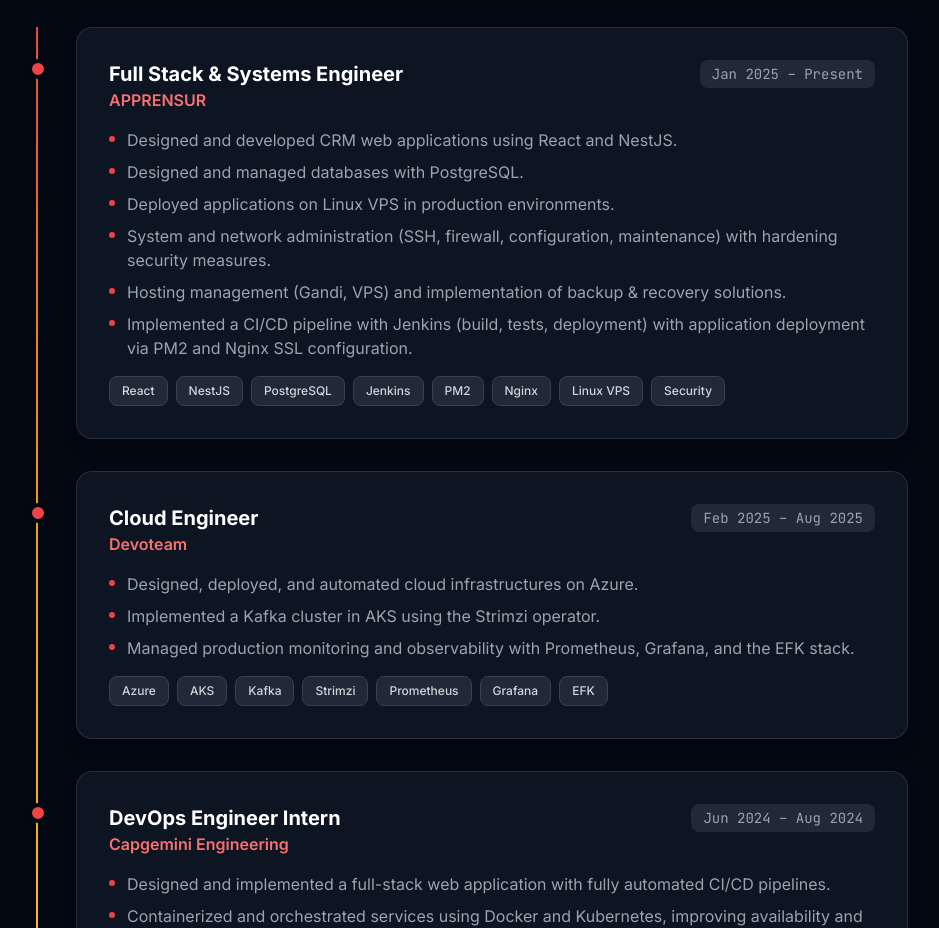
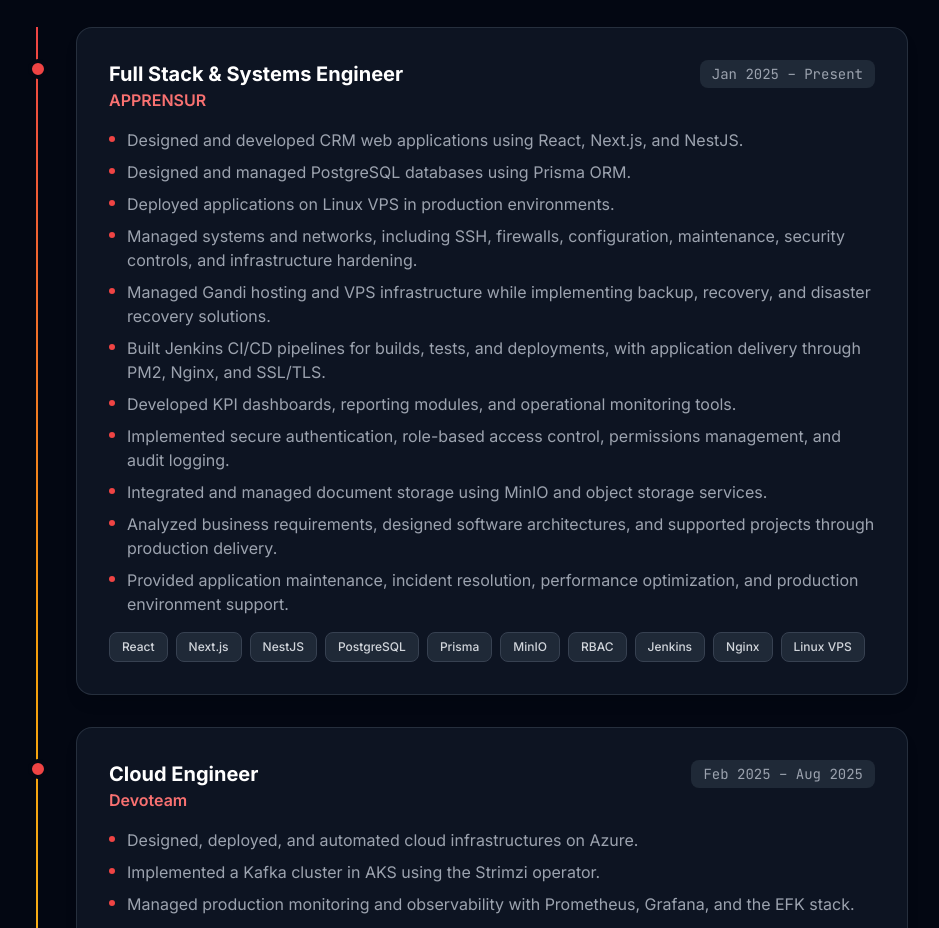
Before and after one commit to nassimfatnassi1999/portfolio-nassim, a React (Vite) app: page / in a window 1280 px wide. Shown: the part 2960-3888 px from the top of the page, without its empty margins (180-1119 px from the left). Built offline with nearby package versions, Linux system fonts and the light colour scheme.

Commit message:
update exp

```diff
--- a/src/App.tsx
+++ b/src/App.tsx
@@ -61,7 +61,7 @@ export default function App() {
   /* ─── DATA (kept for Experience/Projects that still use original arrays) ─── */
 
   const experienceTags = [
-    ['React', 'NestJS', 'PostgreSQL', 'Jenkins', 'PM2', 'Nginx', 'Linux VPS', 'Security'],
+    ['React', 'Next.js', 'NestJS', 'PostgreSQL', 'Prisma', 'MinIO', 'RBAC', 'Jenkins', 'Nginx', 'Linux VPS'],
     ['Azure', 'AKS', 'Kafka', 'Strimzi', 'Prometheus', 'Grafana', 'EFK'],
     ['Docker', 'Kubernetes', 'CI/CD', 'Full-Stack'],
     ['Laravel', 'MySQL', 'Bootstrap'],
--- a/src/translations.ts
+++ b/src/translations.ts
@@ -78,12 +78,17 @@ export const translations = {
           company: 'APPRENSUR',
           period: 'Jan 2025 – Present',
           description: [
-            'Designed and developed CRM web applications using React and NestJS.',
-            'Designed and managed databases with PostgreSQL.',
+            'Designed and developed CRM web applications using React, Next.js, and NestJS.',
+            'Designed and managed PostgreSQL databases using Prisma ORM.',
             'Deployed applications on Linux VPS in production environments.',
-            'System and network administration (SSH, firewall, configuration, maintenance) with hardening security measures.',
-            'Hosting management (Gandi, VPS) and implementation of backup & recovery solutions.',
-            'Implemented a CI/CD pipeline with Jenkins (build, tests, deployment) with application deployment via PM2 and Nginx SSL configuration.',
+            'Managed systems and networks, including SSH, firewalls, configuration, maintenance, security controls, and infrastructure hardening.',
+            'Managed Gandi hosting and VPS infrastructure while implementing backup, recovery, and disaster recovery solutions.',
+            'Built Jenkins CI/CD pipelines for builds, tests, and deployments, with application delivery through PM2, Nginx, and SSL/TLS.',
+            'Developed KPI dashboards, reporting modules, and operational monitoring tools.',
+            'Implemented secure authentication, role-based access control, permissions management, and audit logging.',
+            'Integrated and managed document storage using MinIO and object storage services.',
+            'Analyzed business requirements, designed software architectures, and supported projects through production delivery.',
+            'Provided application maintenance, incident resolution, performance optimization, and production environment support.',
           ],
         },
 
@@ -351,12 +356,17 @@ export const translations = {
           company: 'APPRENSUR',
           period: 'Janv 2025 – Présent',
           description: [
-            'Conception et développement des applications web CRM avec React et NestJS.',
-            'Conception et gestion de la base de données avec PostgreSQL.',
-            'Déploiement des applications sur VPS Linux en environnement de prod.',
-            'Administration système et réseau (SSH, firewall, configuration, maintenance) avec mise en place de mesures de sécurisation hardening.',
-            'Gestion des hébergements (Gandi, VPS) et implémentation de solutions de backup & recovery.',
-            'Mise en place d\'un pipeline CI/CD avec Jenkins (build, tests, déploiement) avec déploiement applicatif via PM2 et configuration de Nginx avec SSL.',
+            'Conception et développement des applications web CRM avec React, Next.js et NestJS.',
+            'Conception et gestion de la base de données avec PostgreSQL et Prisma ORM.',
+            'Déploiement des applications sur VPS Linux en environnement de production.',
+            'Administration système et réseau (SSH, firewall, configuration, maintenance) avec mise en place de mesures de sécurisation et de hardening.',
+            "Gestion des hébergements (Gandi, VPS) et implémentation de solutions de sauvegarde et de reprise après incident (backup & recovery).",
+            'Mise en place de pipelines CI/CD avec Jenkins (build, tests, déploiement) et déploiement applicatif via PM2 avec configuration Nginx et SSL/TLS.',
+            'Développement de tableaux de bord KPI, modules de reporting et outils de suivi opérationnel.',
+            "Implémentation de systèmes d'authentification sécurisés, gestion des rôles et permissions (RBAC) et journalisation des actions (audit logs).",
+            'Intégration et gestion du stockage documentaire avec MinIO et services de stockage objet.',
+            "Analyse des besoins métiers, conception d'architectures logicielles et accompagnement des projets jusqu'à leur mise en production.",
+            "Maintenance applicative, correction d'incidents, optimisation des performances et support des environnements de production.",
           ],
         },
         {
```
Also changed, not shown: 3 other files (tests, documents, lock files or other folders).
